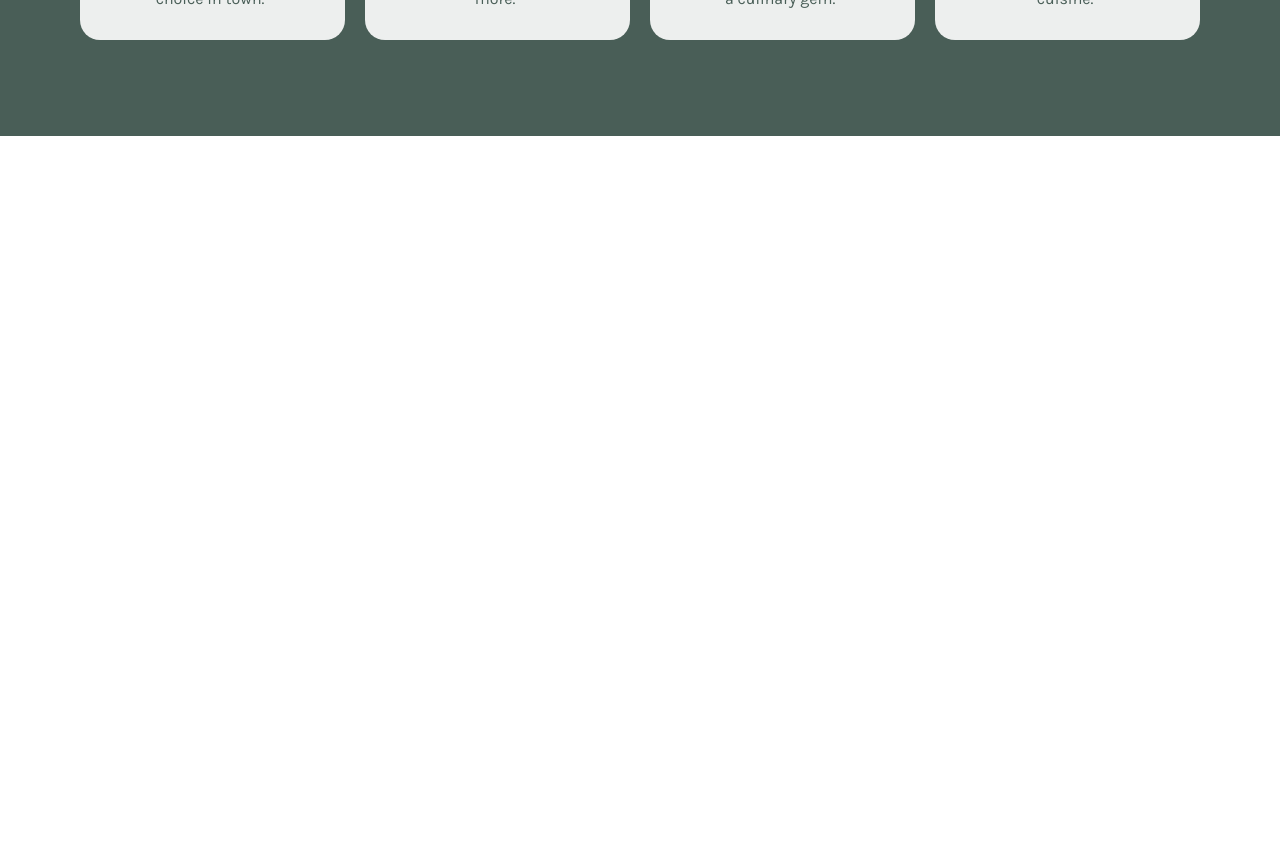
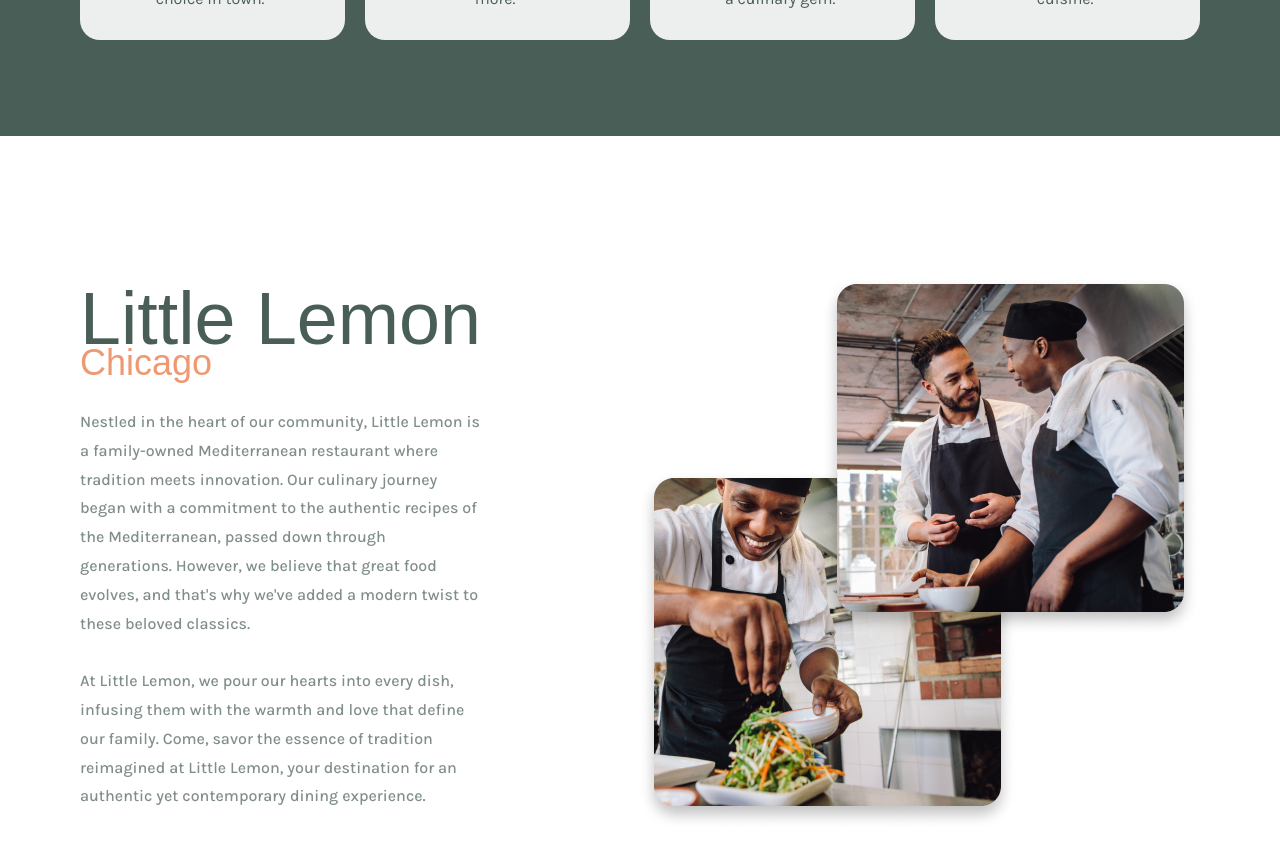
Before and after one commit to Hynwar/little-lemon, a React (Vite) app: page / in a window 1280 px wide. Shown: the part 2140-2998 px from the top of the page. Before the commit the page ends 2276 px from the top, so only its background shows below. Built offline with nearby package versions, Linux system fonts and the light colour scheme; a web font is replaced by a local one.

Commit message:
ADDED: About section
- Create About component

```diff
--- a/src/App.css
+++ b/src/App.css
@@ -287,3 +287,28 @@ h5 {
 .avatar {
 	max-width: 5rem;
 }
+
+/* ##### ABOUT STYLES ##### */
+#about-section {
+	padding: 8.75rem 2rem;
+}
+
+#about-section .container {
+	gap: 6rem;
+}
+
+#about-section h1 {
+	color: var(--primary);
+}
+
+#about-section h3 {
+	color: var(--secondary);
+}
+
+.about-description {
+	color: #808e89;
+	font-size: 1rem;
+	font-weight: 500;
+	line-height: 1.8rem;
+	max-width: 25rem;
+}
--- a/src/App.jsx
+++ b/src/App.jsx
@@ -1,8 +1,9 @@
+import './App.css';
 import Navbar from './components/Navbar';
 import Hero from './components/Hero';
 import Menu from './components/Menu';
-import './App.css';
 import Testimonials from './components/Testimonials';
+import About from './components/About';
 
 function App() {
 	return (
@@ -14,6 +15,7 @@ function App() {
 				<Hero />
 				<Menu />
 				<Testimonials />
+				<About />
 			</main>
 		</>
 	);
--- /dev/null
+++ b/src/components/About.jsx
@@ -0,0 +1,31 @@
+import aboutImage from '../assets/about.png';
+
+function About() {
+	return (
+		<section id='about-section'>
+			<div className='container'>
+				<div className='about-content'>
+					<h1>Little Lemon</h1>
+					<h3>Chicago</h3>
+					<p className='about-description'>
+						Nestled in the heart of our community, Little Lemon is a
+						family-owned Mediterranean restaurant where tradition meets
+						innovation. Our culinary journey began with a commitment to the
+						authentic recipes of the Mediterranean, passed down through
+						generations. However, we believe that great food evolves, and
+						that&apos;s why we&apos;ve added a modern twist to these beloved
+						classics.
+						<br />
+						<br />
+						At Little Lemon, we pour our hearts into every dish, infusing them
+						with the warmth and love that define our family. Come, savor the
+						essence of tradition reimagined at Little Lemon, your destination
+						for an authentic yet contemporary dining experience.
+					</p>
+				</div>
+				<img src={aboutImage} alt='' className='about-img' />
+			</div>
+		</section>
+	);
+}
+export default About;
```
Also changed, not shown: src/assets/about.png (added).
